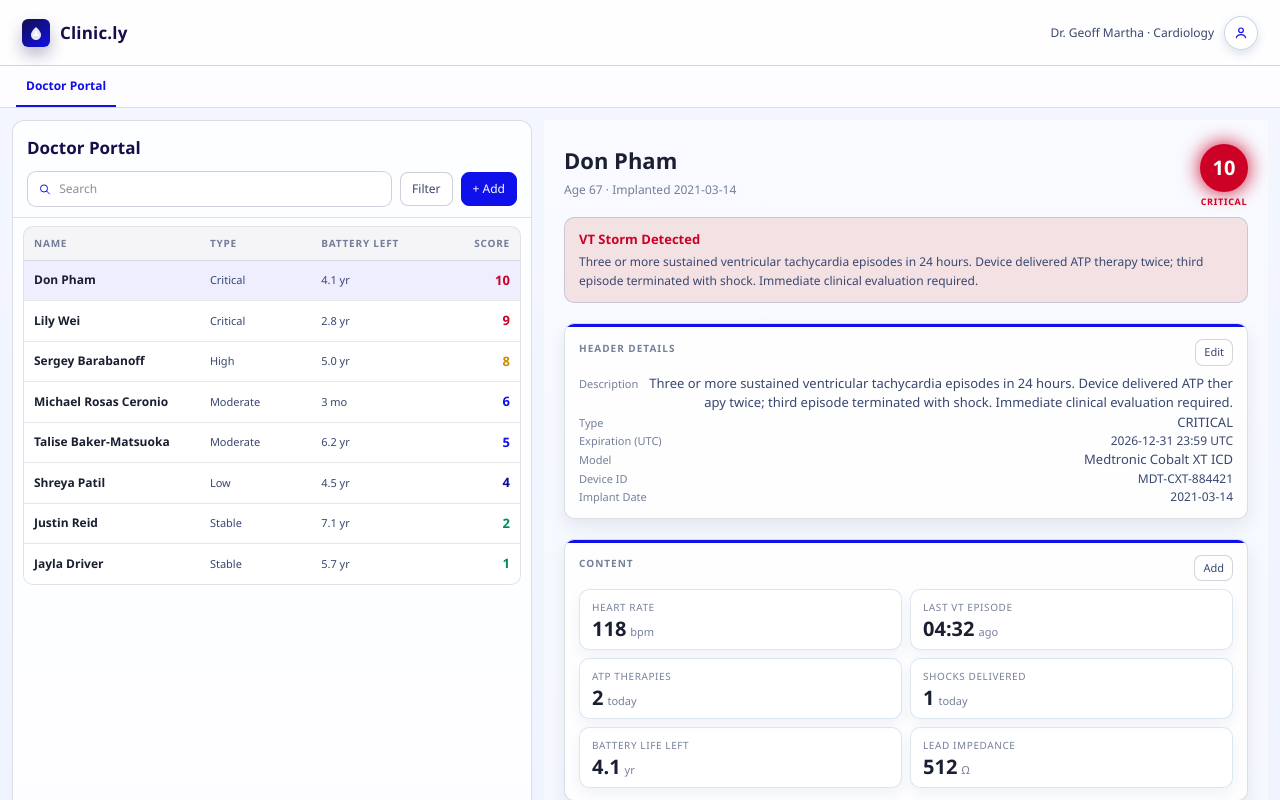
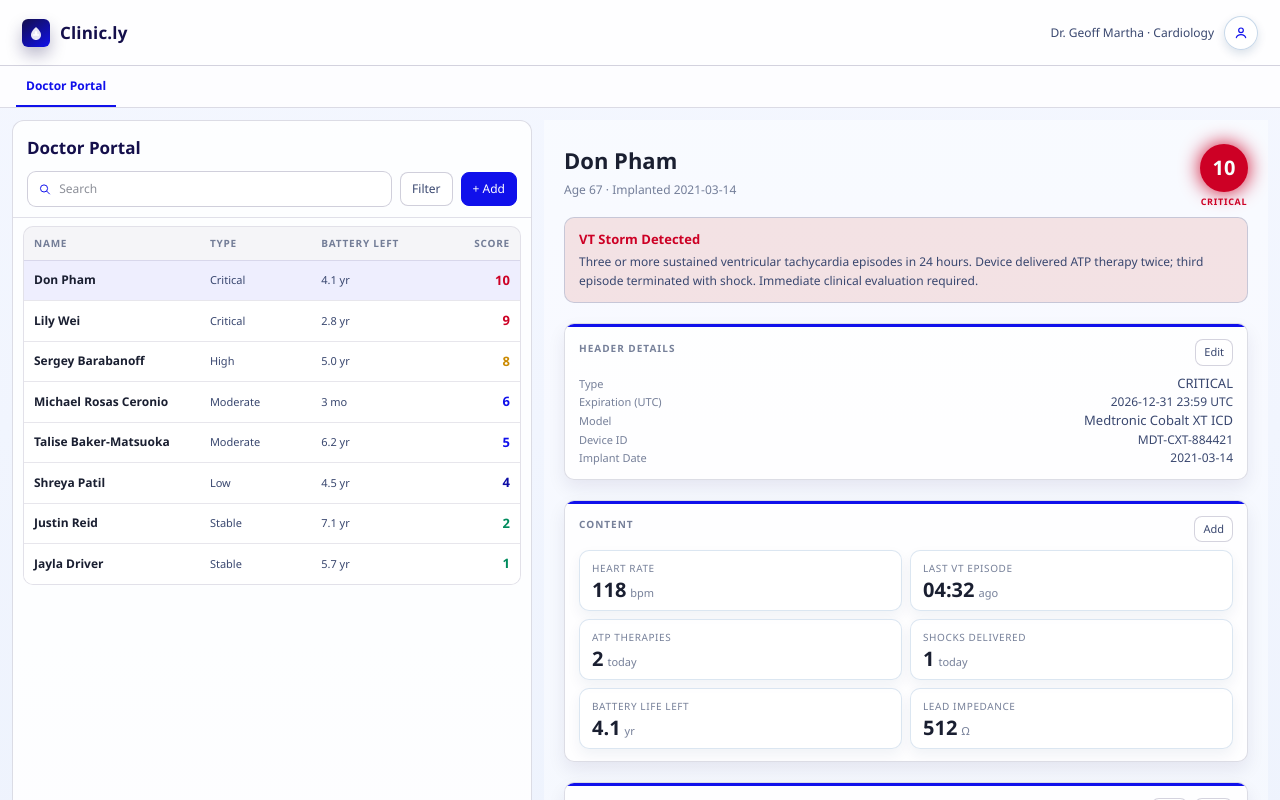
Before and after one commit to Talise-Medtronic/Clinic.ly, a React (Vite) app: page / in a window 1280 px wide. Shown: the top 800 px of the page. Built offline with nearby package versions, Linux system fonts and the light colour scheme; the HTML template or start-up script is replaced by a standard one; a web font is replaced by a local one.

Commit message:
got rid of redundancy

```diff
--- a/src/components/PatientDetail.tsx
+++ b/src/components/PatientDetail.tsx
@@ -142,7 +142,6 @@ export default function PatientDetail({ patient, onClinicalNotesChange }: Props)
       </div>
 
       <SectionCard title="Header Details" actions={<CardActions labels={["Edit"]} />}>
-        <Row label="Description" value={patient.alertDescription} />
         <Row label="Type" value={alertLabel(patient.alertLevel)} />
         <Row label="Expiration (UTC)" value="2026-12-31 23:59 UTC" mono />
         <Row label="Model" value={patient.deviceModel} />
```
